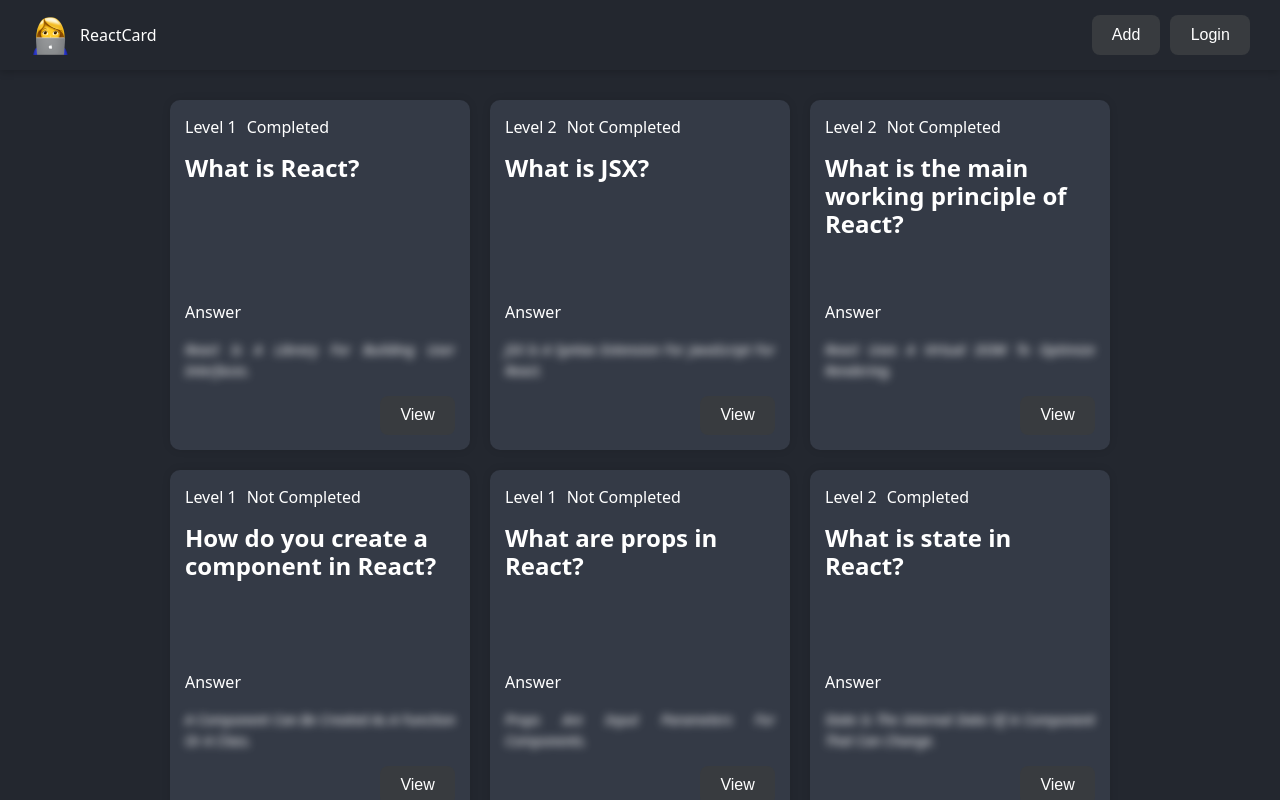
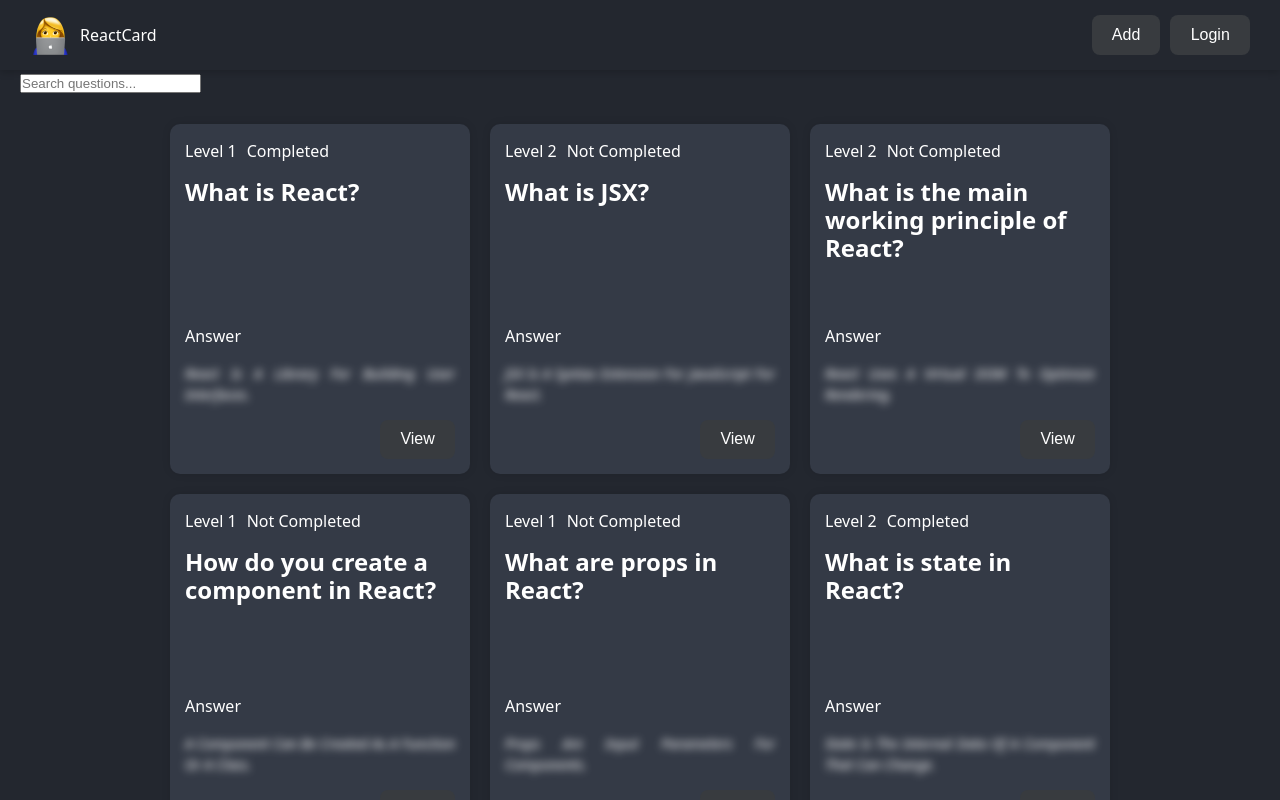
Before and after one commit to Tetiana-Pasichnyk/react-app-course, a React (Vite) app: page / in a window 1280 px wide. Built offline with nearby package versions, Linux system fonts and the light colour scheme; data requests are answered from the project's data file.

Commit message:
Input, Memo

```diff
--- a/src/components/QuestionCardList/QuestionCardList.jsx
+++ b/src/components/QuestionCardList/QuestionCardList.jsx
@@ -1,7 +1,8 @@
 import cls from "./QuestionCardList.module.css";
 import { QuestionCard } from "../QuestionCard";
+import { memo } from "react";
 
-export const QuestionCardList = ({ cards }) => {
+export const QuestionCardList = memo(({ cards }) => {
   return (
     <div className={cls.cardList}>
       {cards.map((card) => (
@@ -9,4 +10,4 @@ export const QuestionCardList = ({ cards }) => {
       ))}
     </div>
   );
-};
+});
--- a/src/pages/HomePage/HomePage.jsx
+++ b/src/pages/HomePage/HomePage.jsx
@@ -6,6 +6,7 @@ import { useFetch } from "../../hooks/useFetch";
 
 export const HomePage = () => {
   const [questions, setQuestions] = useState([]);
+  const [searchValue, setSearchValue] = useState("");
 
   const [getQuestions, isLoading, error] = useFetch(async (url) => {
     const response = await fetch(`${API_URL}/${url}`);
@@ -18,9 +19,14 @@ export const HomePage = () => {
   useEffect(() => {
     getQuestions("react");
   }, []);
+  const searchValueHndler = (e) => {
+    setSearchValue(e.target.value);
+  };
 
   return (
     <>
+      <input type="text" placeholder="Search questions..." value={searchValue} onChange={searchValueHndler} />
+
       {isLoading && <Loader />}
       {error && <div>{error}</div>}
       <QuestionCardList cards={questions} />
```
